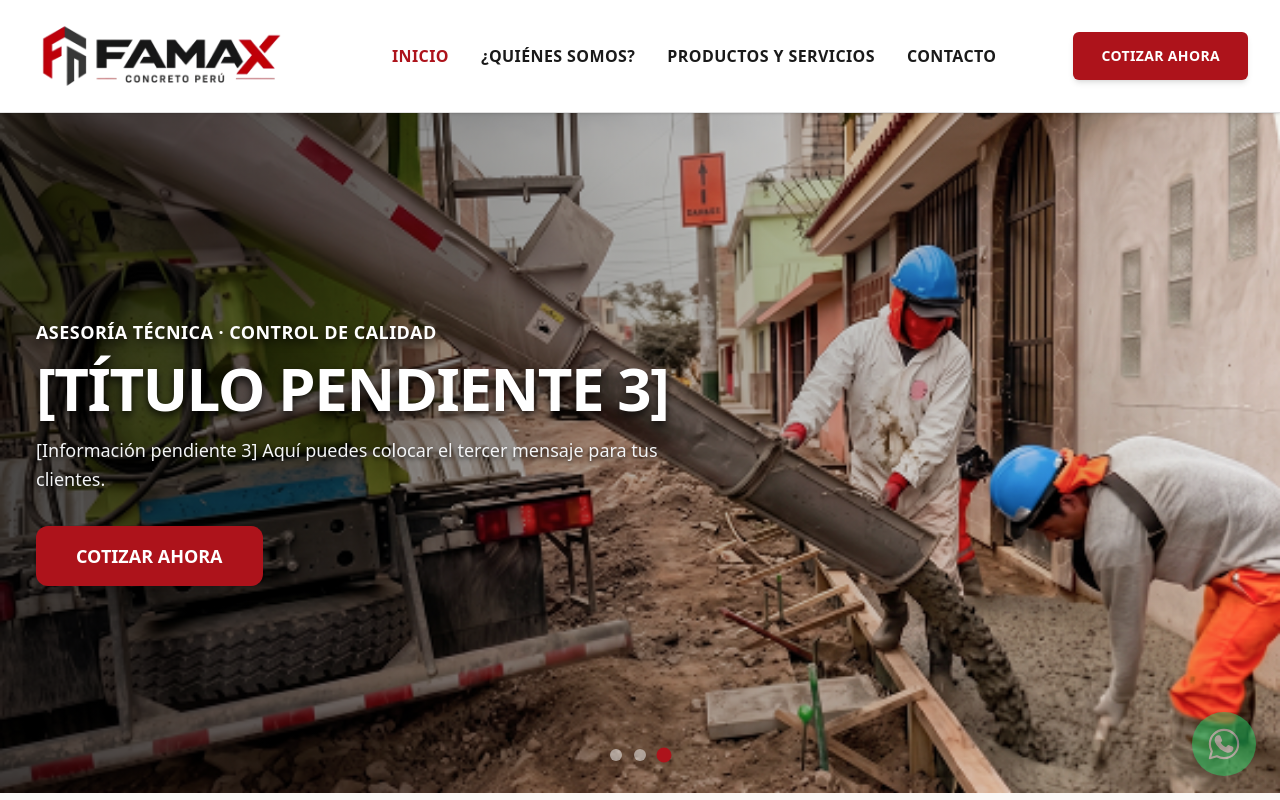
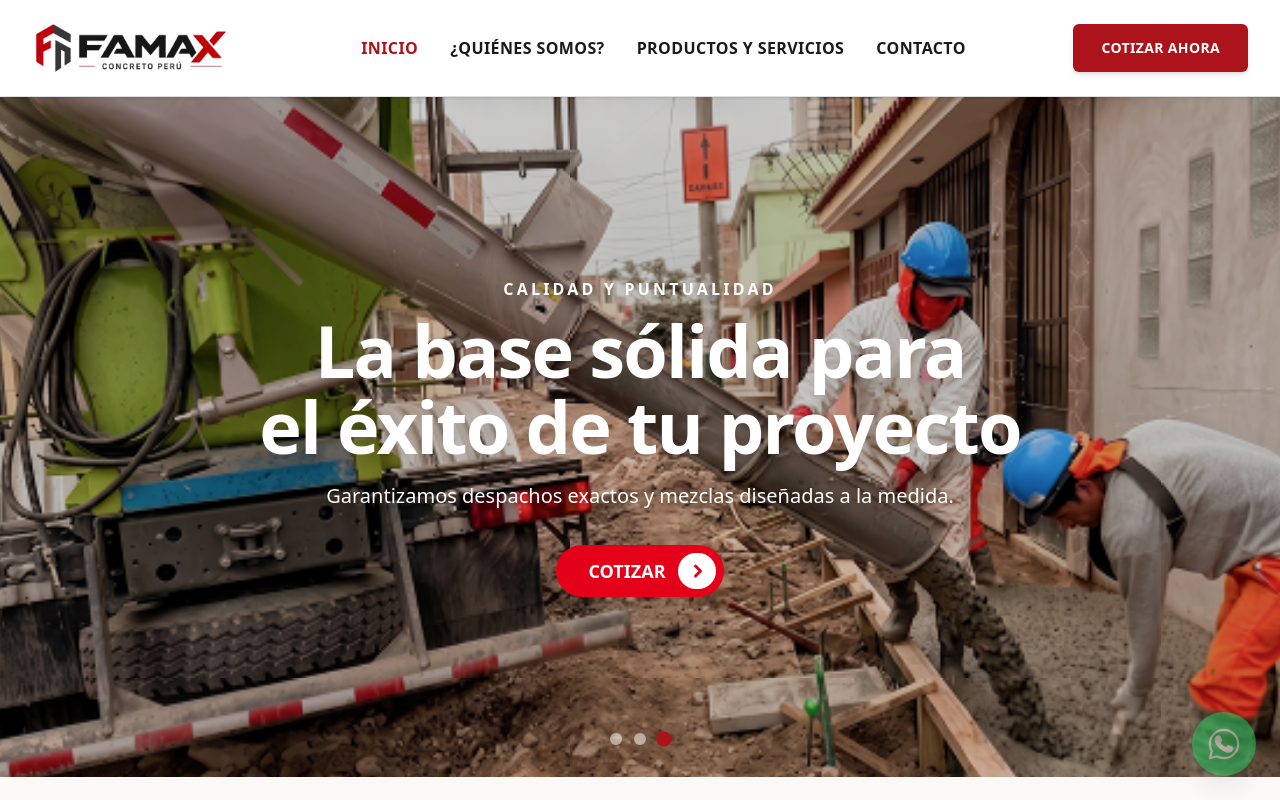
Before and after one commit to M12A05/famaxconcretoperu, a Next.js app: page / in a window 1280 px wide. Both pictures are taken after a click on the button 664 px from the left and 755 px from the top of the page. Shown: the top 800 px of the page. Built offline with nearby package versions, Linux system fonts and the light colour scheme; a web font is replaced by a local one.

Commit message:
Agrega animacion de alejamiento tipo video en portada y agranda titulo

```diff
--- a/src/app/page.tsx
+++ b/src/app/page.tsx
@@ -8,21 +8,27 @@ import { CheckCircle2, Truck, ArrowRight, Factory, ShieldCheck, ArrowUpFromLine,
 const slides = [
   {
     image: "/images/hero.png",
-    subtitle: "CONCRETERA EN LIMA · CONCRETO PREMEZCLADO · CONCRETERA PERÚ",
-    title: "CONCRETO DE ALTA<br />RESISTENCIA",
-    desc: "Concreto premezclado de alta resistencia, elaborado con materiales de primera calidad y tecnología de vanguardia."
+    subtitle: "",
+    title: "Concreto para pequeñas<br />y grandes obras",
+    desc: "",
+    align: "center",
+    buttonText: "COTIZAR"
   },
   {
     image: "/images/servicios-integrales.png",
-    subtitle: "SOLUCIONES INTEGRALES · EQUIPOS MODERNOS",
-    title: "[TÍTULO PENDIENTE 2]",
-    desc: "[Información pendiente 2] Aquí puedes colocar el segundo mensaje o beneficio de la empresa."
+    subtitle: "",
+    title: "Comprometidos con<br />nuestros clientes",
+    desc: "Brindamos Certificado de Calidad<br />de nuestro concreto.",
+    align: "left",
+    buttonText: "Más información"
   },
   {
     image: "/images/concreto-premezclado.png",
-    subtitle: "ASESORÍA TÉCNICA · CONTROL DE CALIDAD",
-    title: "[TÍTULO PENDIENTE 3]",
-    desc: "[Información pendiente 3] Aquí puedes colocar el tercer mensaje para tus clientes."
+    subtitle: "CALIDAD Y PUNTUALIDAD",
+    title: "La base sólida para<br />el éxito de tu proyecto",
+    desc: "Garantizamos despachos exactos y mezclas diseñadas a la medida.",
+    align: "center",
+    buttonText: "COTIZAR"
   }
 ];
 
@@ -56,7 +62,7 @@ export default function Home() {
   useEffect(() => {
     const timer = setInterval(() => {
       setCurrentSlide((prev) => (prev === slides.length - 1 ? 0 : prev + 1));
-    }, 5000);
+    }, 6000); // 6 segundos es un poco más suave
     return () => clearInterval(timer);
   }, []);
 
@@ -70,7 +76,7 @@ export default function Home() {
         {slides.map((slide, index) => (
           <div
             key={index}
-            className={`absolute inset-0 transition-opacity duration-1000 ease-in-out ${
+            className={`absolute inset-0 transition-opacity duration-[1500ms] ease-in-out ${
               index === currentSlide ? "opacity-100 z-10" : "opacity-0 z-0"
             }`}
           >
@@ -78,56 +84,51 @@ export default function Home() {
               src={slide.image}
               alt="Famax Concreto Perú"
               fill
-              className="object-cover object-center"
+              className={`object-cover object-center transition-transform duration-[7000ms] ease-out ${
+                index === currentSlide ? "scale-100" : "scale-[1.15]"
+              }`}
               priority={index === 0}
               quality={100}
             />
-            {/* Overlay para garantizar legibilidad */}
-            <div className="absolute inset-0 bg-gradient-to-r from-black/70 via-black/30 to-transparent z-10" />
+            {/* Overlay sutil para legibilidad, similar al del video */}
+            <div className={`absolute inset-0 ${slide.align === 'left' ? 'bg-gradient-to-r from-black/50 via-black/20 to-transparent' : 'bg-black/20'} z-10`} />
 
-            <div className="container-custom relative z-20 text-left w-full h-full flex items-center">
-              <div className={`max-w-4xl mt-8 sm:mt-0 px-1 transition-all duration-1000 transform ${index === currentSlide ? 'translate-y-0 opacity-100' : 'translate-y-10 opacity-0'}`}>
-                <h2 className="text-xs sm:text-sm md:text-lg font-bold uppercase mb-3 text-white tracking-wide drop-shadow-[0_4px_4px_rgba(0,0,0,0.8)] leading-snug">
-                  {slide.subtitle}
-                </h2>
+            <div className="container-custom relative z-20 w-full h-full flex items-center">
+              <div className={`w-full mt-8 sm:mt-0 transition-all duration-1000 transform ${index === currentSlide ? 'translate-y-0 opacity-100' : 'translate-y-10 opacity-0'} ${slide.align === 'center' ? 'text-center mx-auto' : 'text-left'}`}>
+
+                {slide.subtitle && (
+                  <h2 className={`text-xs sm:text-sm md:text-base font-bold mb-3 text-white tracking-[0.2em] drop-shadow-md ${slide.align === 'center' ? 'mx-auto' : ''}`}>
+                    {slide.subtitle}
+                  </h2>
+                )}
 
                 <h1
-                  className="text-3xl sm:text-4xl md:text-5xl lg:text-6xl font-black uppercase tracking-tight mb-4 leading-[1.05] text-white drop-shadow-[0_4px_4px_rgba(0,0,0,0.8)]"
+                  className={`text-4xl sm:text-5xl md:text-6xl lg:text-7xl font-black tracking-tight mb-4 leading-[1.05] text-white drop-shadow-xl ${slide.align === 'center' ? 'mx-auto' : 'max-w-4xl'}`}
                   dangerouslySetInnerHTML={{ __html: slide.title }}
                 />
 
-                <p className="text-sm sm:text-base md:text-lg text-gray-100 font-medium max-w-2xl mb-8 leading-relaxed drop-shadow-[0_2px_2px_rgba(0,0,0,0.8)]">
-                  {slide.desc}
-                </p>
+                {slide.desc && (
+                  <p
+                    className={`text-base sm:text-lg md:text-xl text-white font-medium mb-8 leading-relaxed drop-shadow-md ${slide.align === 'center' ? 'mx-auto max-w-2xl' : 'max-w-xl'}`}
+                    dangerouslySetInnerHTML={{ __html: slide.desc }}
+                  />
+                )}
 
                 <Link
                   href="/contacto"
-                  className="inline-block bg-[#AD131B] hover:bg-[#8B0000] text-white px-7 sm:px-10 py-3.5 sm:py-4 rounded-xl font-black text-sm sm:text-base md:text-lg uppercase transition-all shadow-lg hover:-translate-y-1"
+                  className={`inline-flex items-center gap-3 bg-[#E50019] hover:bg-[#CC0016] text-white pl-6 md:pl-8 pr-2 py-2 rounded-full font-bold text-sm md:text-lg transition-all shadow-xl group ${slide.align === 'center' && !slide.desc ? 'mt-4' : ''}`}
                 >
-                  COTIZAR AHORA
+                  <span>{slide.buttonText}</span>
+                  <div className="bg-white text-[#E50019] p-2 rounded-full group-hover:bg-gray-100 transition-colors">
+                    <ChevronRight size={20} strokeWidth={3.5} className="ml-0.5" />
+                  </div>
                 </Link>
               </div>
             </div>
           </div>
         ))}
 
-        {/* Controles del Carrusel (Flechas) */}
-        <button
-          onClick={prevSlide}
-          className="absolute left-2 sm:left-4 md:left-10 top-1/2 -translate-y-1/2 z-30 p-2 sm:p-3 rounded-full bg-black/40 text-white hover:bg-[#AD131B] transition-all opacity-70 sm:opacity-0 sm:group-hover:opacity-100"
-          aria-label="Anterior"
-        >
-          <ChevronLeft size={24} className="sm:hidden" />
-          <ChevronLeft size={36} className="hidden sm:block" />
-        </button>
-        <button
-          onClick={nextSlide}
-          className="absolute right-2 sm:right-4 md:right-10 top-1/2 -translate-y-1/2 z-30 p-2 sm:p-3 rounded-full bg-black/40 text-white hover:bg-[#AD131B] transition-all opacity-70 sm:opacity-0 sm:group-hover:opacity-100"
-          aria-label="Siguiente"
-        >
-          <ChevronRight size={24} className="sm:hidden" />
-          <ChevronRight size={36} className="hidden sm:block" />
-        </button>
+
 
         {/* Indicadores (Puntos) */}
         <div className="absolute bottom-8 left-1/2 -translate-x-1/2 z-30 flex gap-3">
@@ -148,7 +149,7 @@ export default function Home() {
 
           {/* Título */}
           <div className="text-center mb-10 opacity-0 scroll-animate" data-animation="animate-slide-left">
-            <h2 className="text-2xl md:text-3xl font-black uppercase tracking-tight leading-tight mb-4">
+            <h2 className="text-3xl md:text-4xl lg:text-5xl font-black uppercase tracking-tight leading-tight mb-4">
               <span className="text-[#1A1A1A]">¿Por qué elegir a </span><span className="text-[#AD131B]">FAMAX</span><br />
               <span className="text-[#AD131B]">CONCRETO PERU?</span>
             </h2>
--- a/src/components/layout/Navbar.tsx
+++ b/src/components/layout/Navbar.tsx
@@ -19,7 +19,7 @@ export default function Navbar() {
 
   return (
     <header className="sticky top-0 z-50 w-full bg-background-white border-b border-border shadow-sm">
-      <div className="container-custom mx-auto h-24 md:h-28 flex items-center justify-between">
+      <div className="container-custom mx-auto h-20 md:h-24 flex items-center justify-between">
         {/* Logo */}
         <div className="flex justify-start">
           <Link href="/" className="flex items-center gap-2 shrink-0 -ml-2 lg:-ml-6">
@@ -28,7 +28,7 @@ export default function Navbar() {
               alt="FAMAX CONCRETO PERÚ Logo"
               width={240}
               height={70}
-              className="object-contain w-auto h-14 md:h-20"
+              className="object-contain w-auto h-12 md:h-16"
               priority
             />
           </Link>
@@ -76,7 +76,7 @@ export default function Navbar() {
 
       {/* Mobile Navigation */}
       {isMobileMenuOpen && (
-        <div className="lg:hidden absolute top-24 md:top-28 left-0 w-full bg-background-white border-b border-border shadow-lg">
+        <div className="lg:hidden absolute top-20 md:top-24 left-0 w-full bg-background-white border-b border-border shadow-lg">
           <nav className="flex flex-col p-4">
             {navLinks.map((link) => {
               const isActive = pathname === link.href;
```
